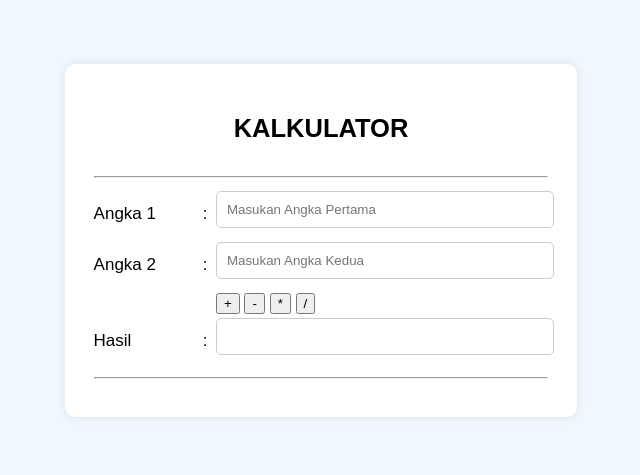
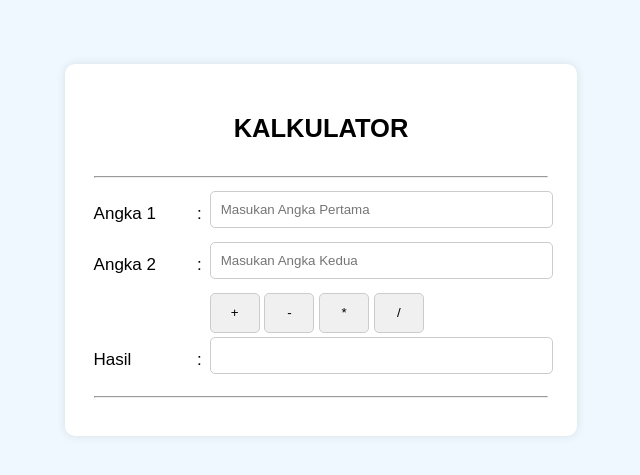
Before and after one commit to AkfalSY/PEMWEB, a PHP site: page / in a window 1280 px wide. Shown: the top 475 px of the page, without its empty margins (319-959 px from the left). Run offline with PHP 8.4, Linux system fonts and the light colour scheme.

Commit message:
Update style.css

```diff
--- a/style.css
+++ b/style.css
@@ -33,3 +33,16 @@ input[type="text"]{
      border-radius: 5px;
      padding: 10px;
 }
+
+input[type="submit"]{
+    cursor: pointer;
+    width: 50px;
+    height: 40px;
+    background-color: #f0f0f0;
+    border: 1px solid #ccc;
+    border-radius: 5px;
+}
+
+input[type="submit"]:hover{
+    background-color: #45a049;
+}
```
